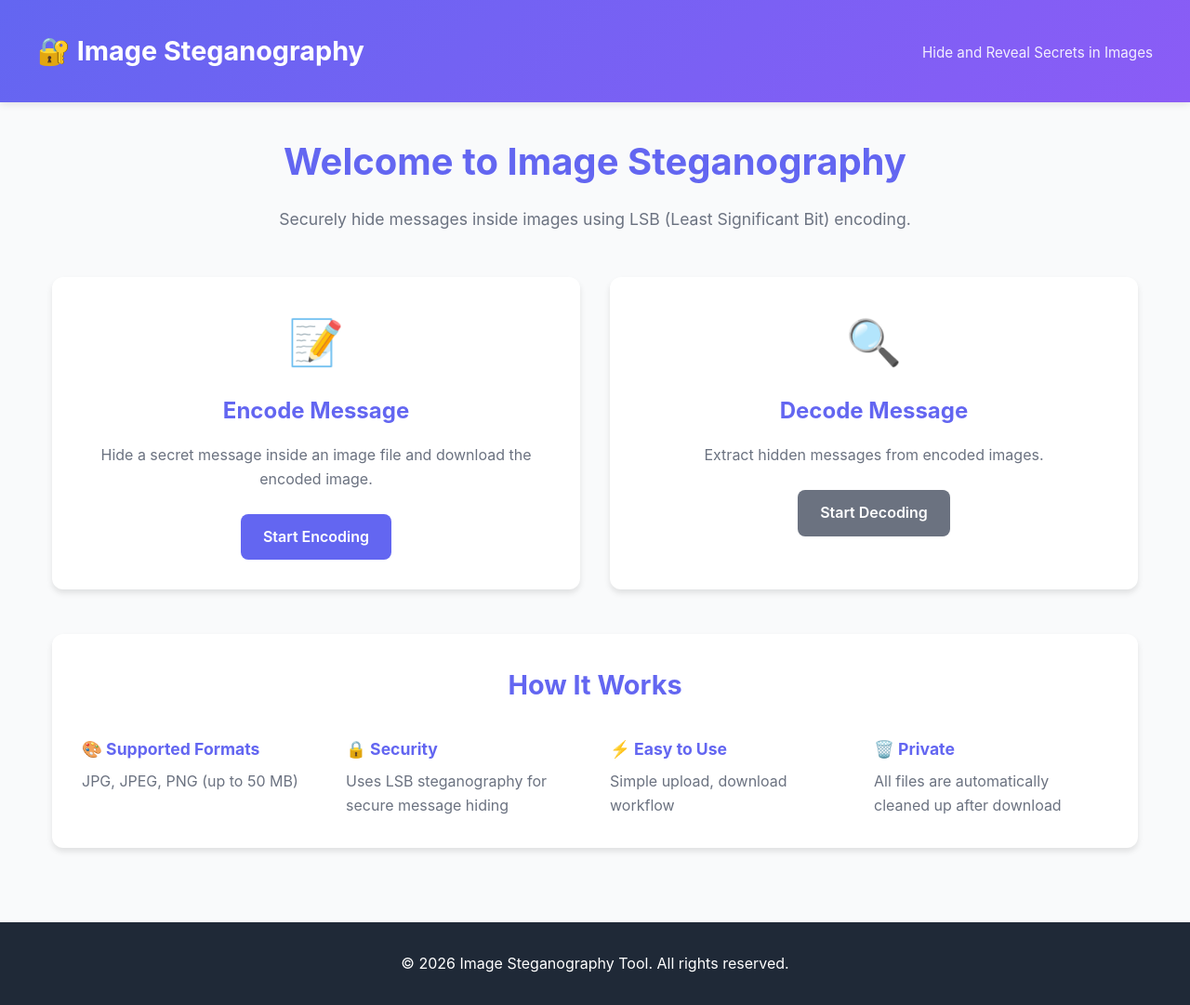
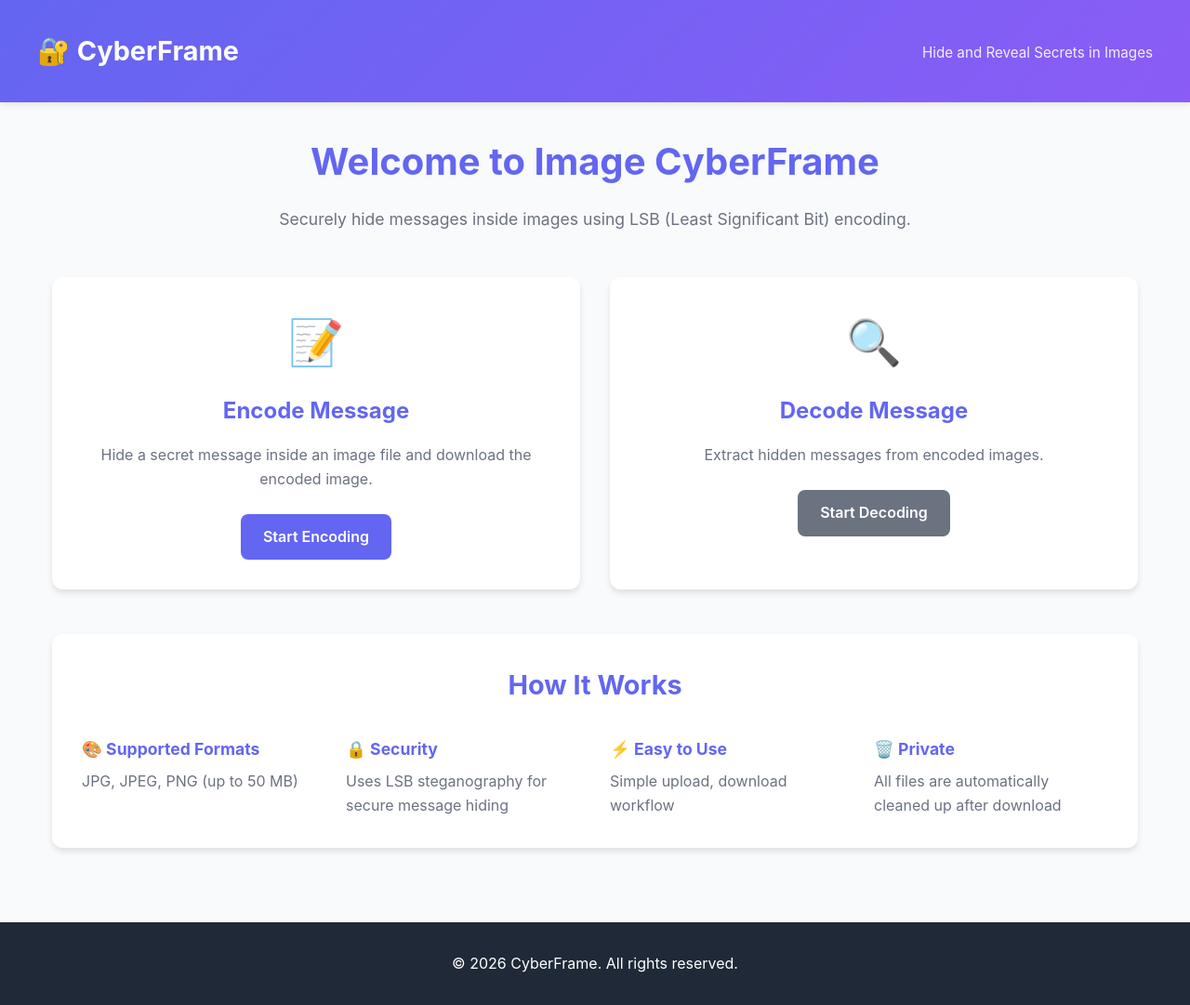
Before and after one commit to ta-gthb/Steganography, a Flask app: page / in a window 1280 px wide. Shown: the whole page at 93% size. Run offline with Flask 3, Linux system fonts and the light colour scheme.

Commit message:
Update index.html

```diff
--- a/templates/index.html
+++ b/templates/index.html
@@ -3,20 +3,20 @@
 <head>
     <meta charset="UTF-8">
     <meta name="viewport" content="width=device-width, initial-scale=1.0">
-    <title>Image Steganography - Home</title>
+    <title>CyberFrame - Home</title>
     <link rel="stylesheet" href="{{ url_for('static', filename='style.css') }}">
 </head>
 <body>
     <nav class="navbar">
         <div class="nav-container">
-            <h1 class="logo">🔐 Image Steganography</h1>
+            <h1 class="logo">🔐 CyberFrame</h1>
             <p class="tagline">Hide and Reveal Secrets in Images</p>
         </div>
     </nav>
 
     <div class="container">
         <div class="welcome-section">
-            <h2>Welcome to Image Steganography</h2>
+            <h2>Welcome to Image CyberFrame</h2>
             <p>Securely hide messages inside images using LSB (Least Significant Bit) encoding.</p>
         </div>
 
@@ -60,7 +60,7 @@
     </div>
 
     <footer>
-        <p>&copy; 2026 Image Steganography Tool. All rights reserved.</p>
+        <p>&copy; 2026 CyberFrame. All rights reserved.</p>
     </footer>
 </body>
 </html>
```
